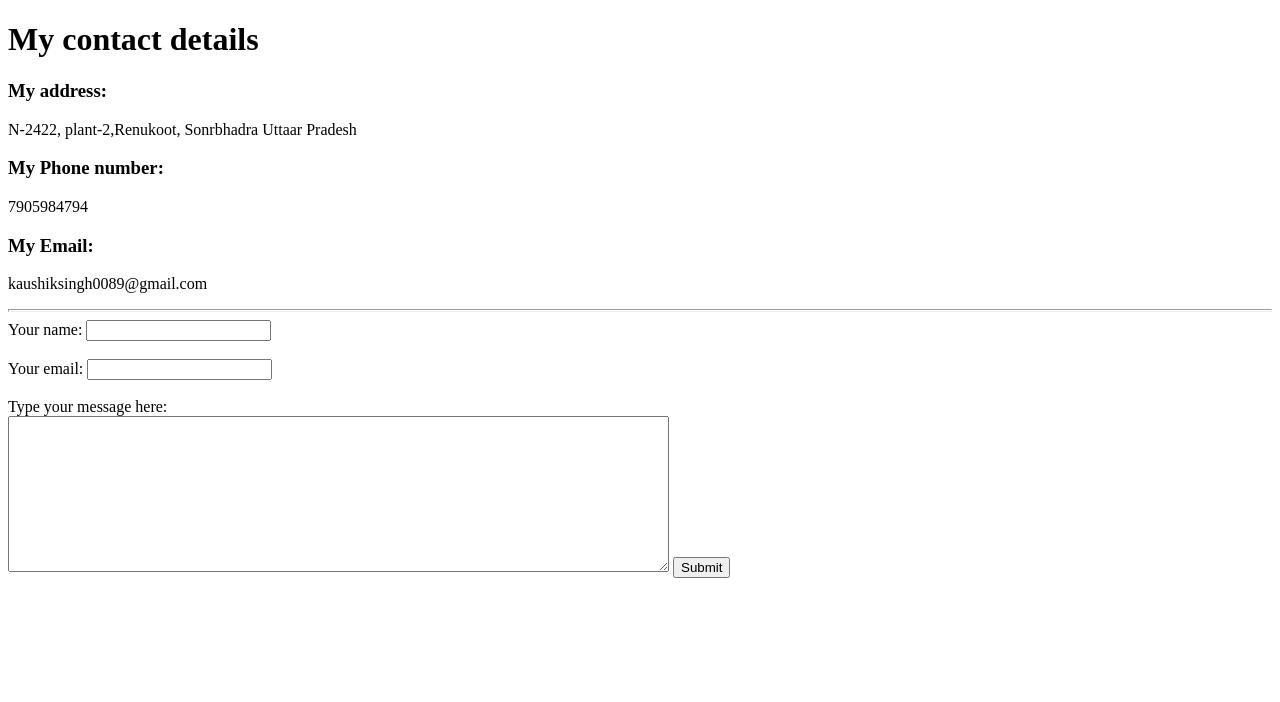
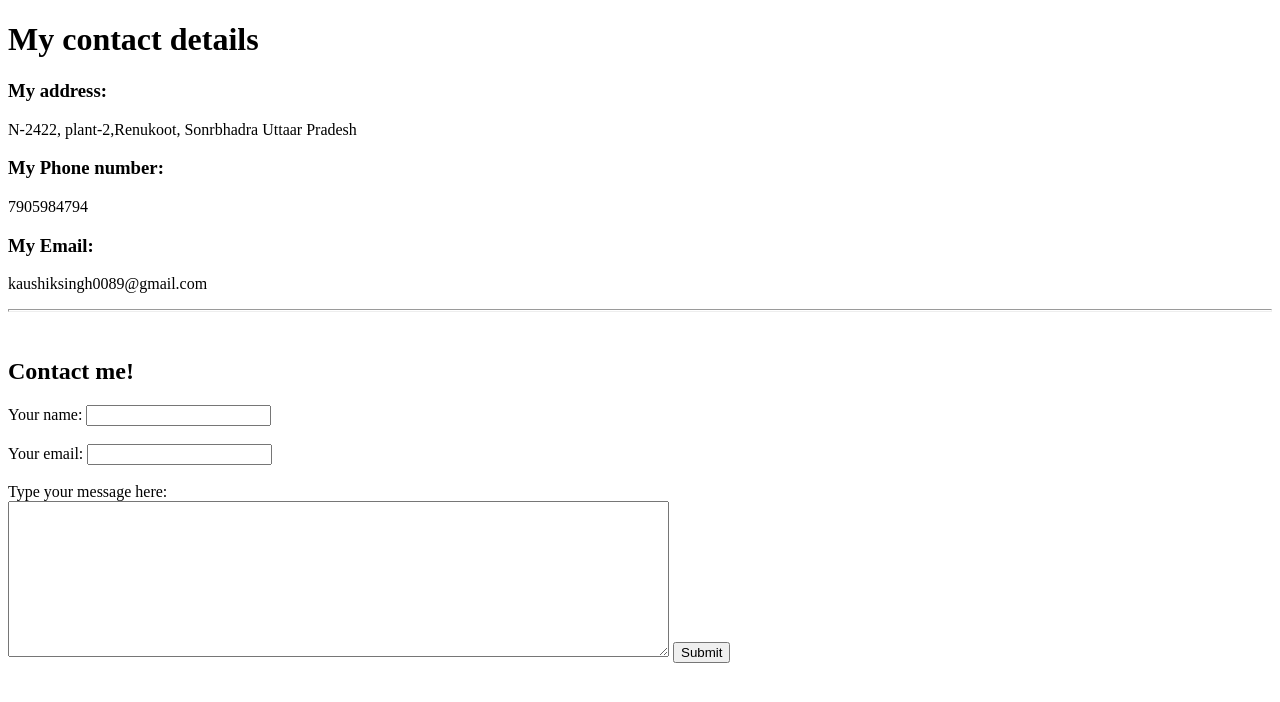
Before and after one commit to Km7654/cv, a plain HTML site: page contact.html in a window 1280 px wide. Drawn offline with Linux system fonts and the light colour scheme.

Commit message:
Update contact.html

```diff
--- a/contact.html
+++ b/contact.html
@@ -10,6 +10,8 @@
     <h3>My Phone number:</h3><p>7905984794</p>
     <h3>My Email:</h3><p>kaushiksingh0089@gmail.com</p>
     <hr size="3">
+    <br>
+    <h2>Contact me!</h2>
     <form action="mailto:info@gmail.comś" method="post" enctype="text/plain">
         <label>Your name:</label>
         <input type="text" name="your name"><br>
```
